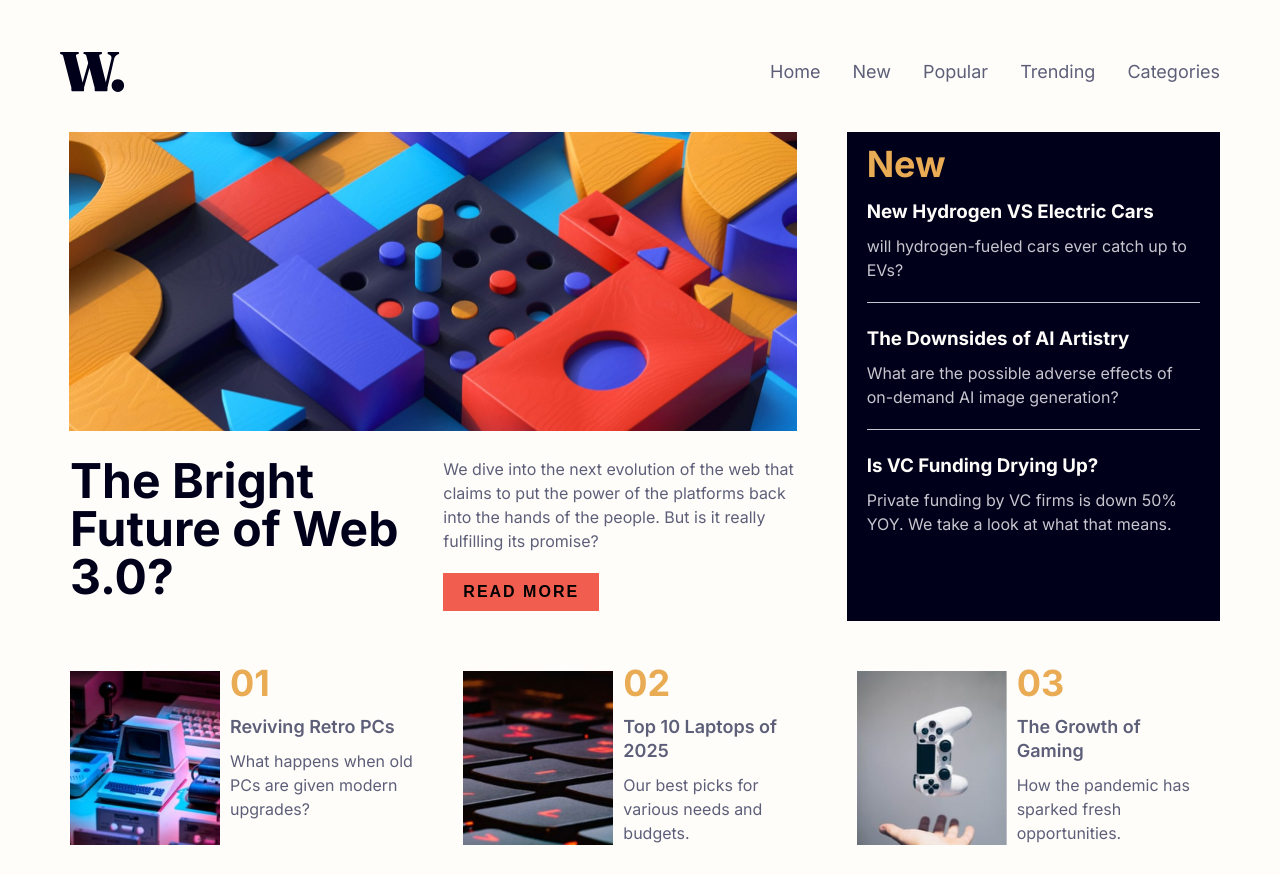
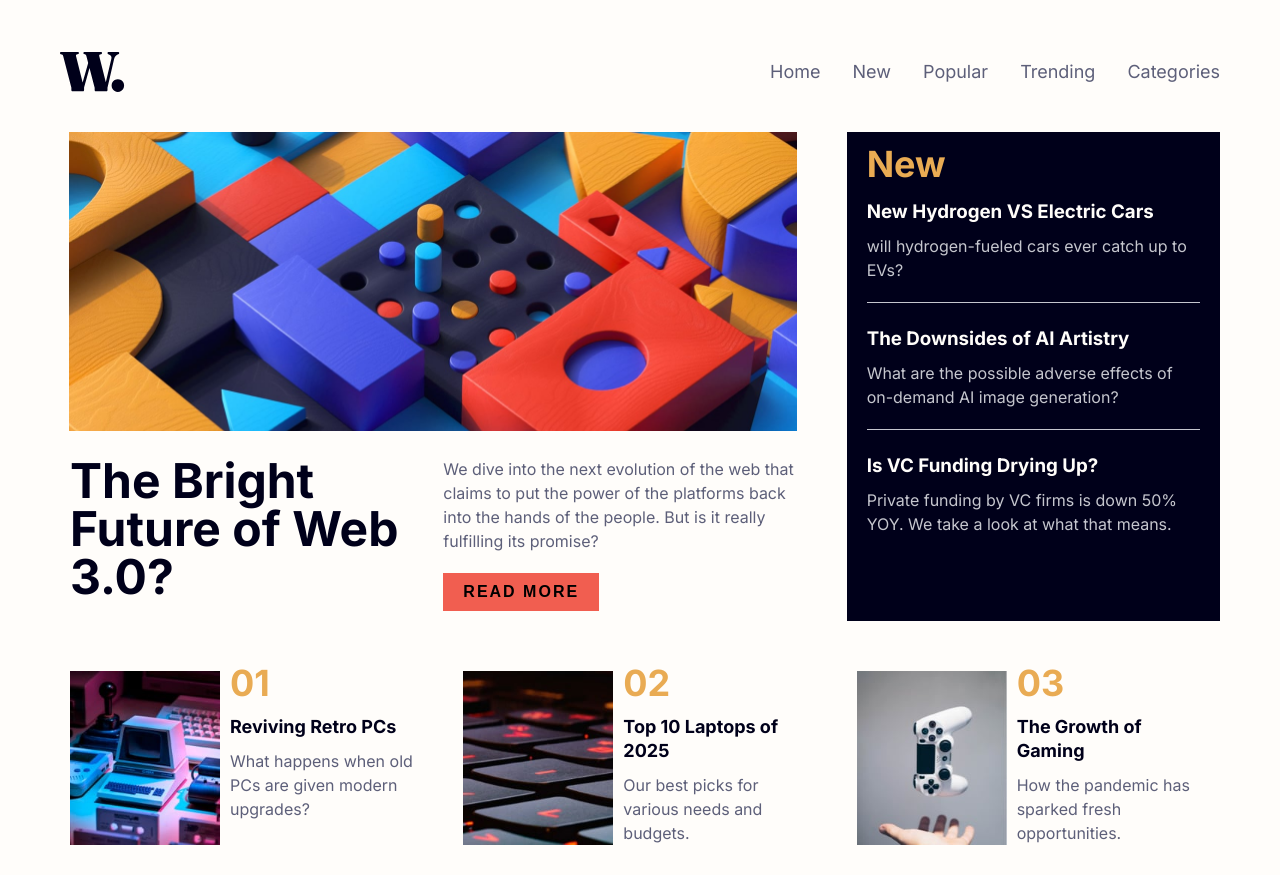
Before and after one commit to SurajChaunal/frontend-mentor-news-page, a plain HTML site: page index.html in a window 1280 px wide. Drawn offline with Linux system fonts and the light colour scheme.

Commit message:
increased card subheading

```diff
--- a/style.css
+++ b/style.css
@@ -23,7 +23,7 @@
 }
 
 html {
-  font-size: clamp(40%, 0.9vw, 62.5%);
+  font-size: clamp(50%, 0.9vw, 62.5%);
 }
 body {
   font-family: "Inter", sans-serif;
@@ -224,7 +224,8 @@ body {
   font-size: var(--font-size--md);
   margin-bottom: 1rem;
   transition: color 0.2s ease-out;
-  font-weight: var(--font-wgt-strong);
+  font-weight: var(--font-wgt-bold);
+  color: var(--color-very-dark-blue);
 }
 .section__card-subheading:hover {
   color: var(--color-soft-orange);
```
